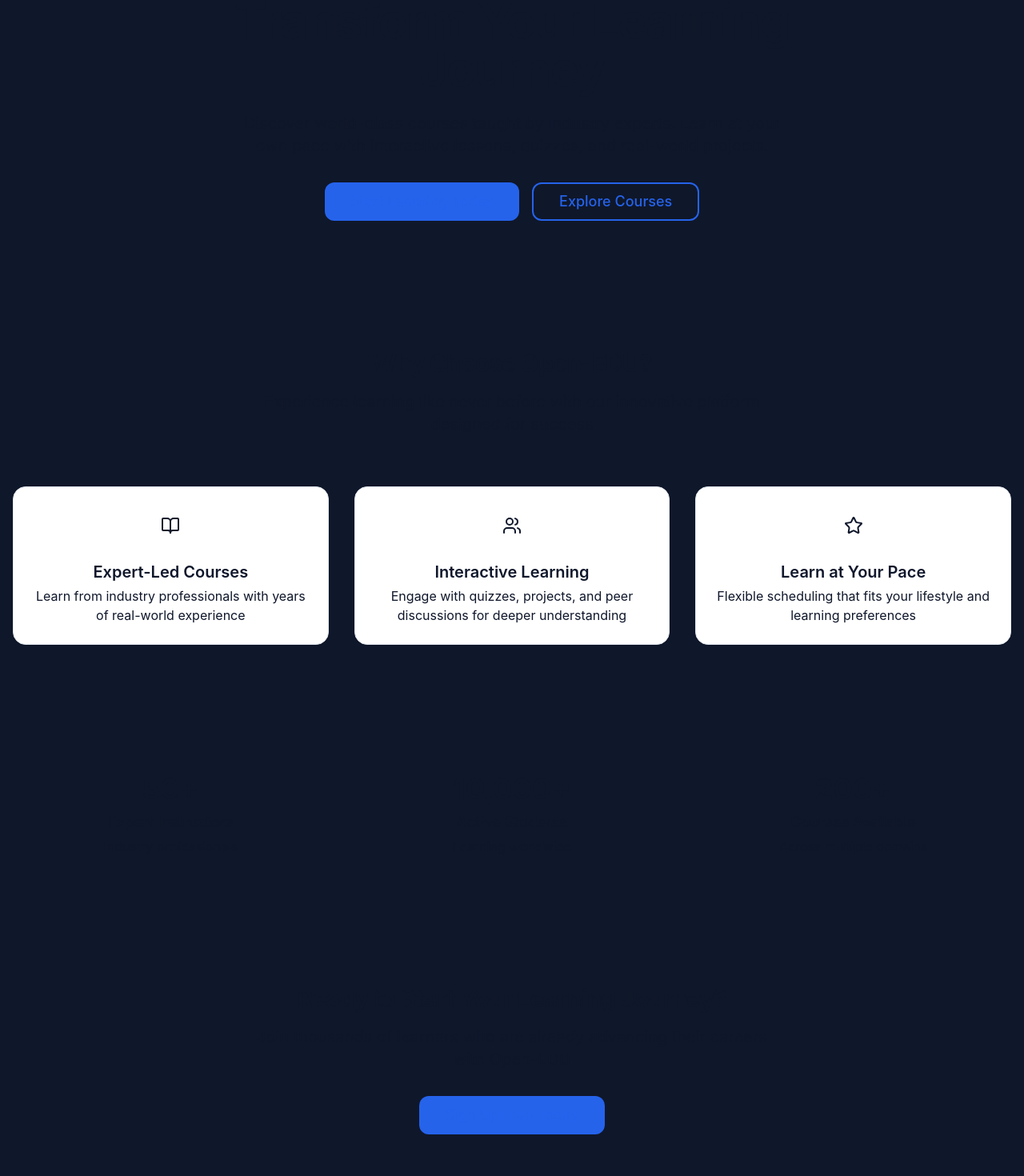
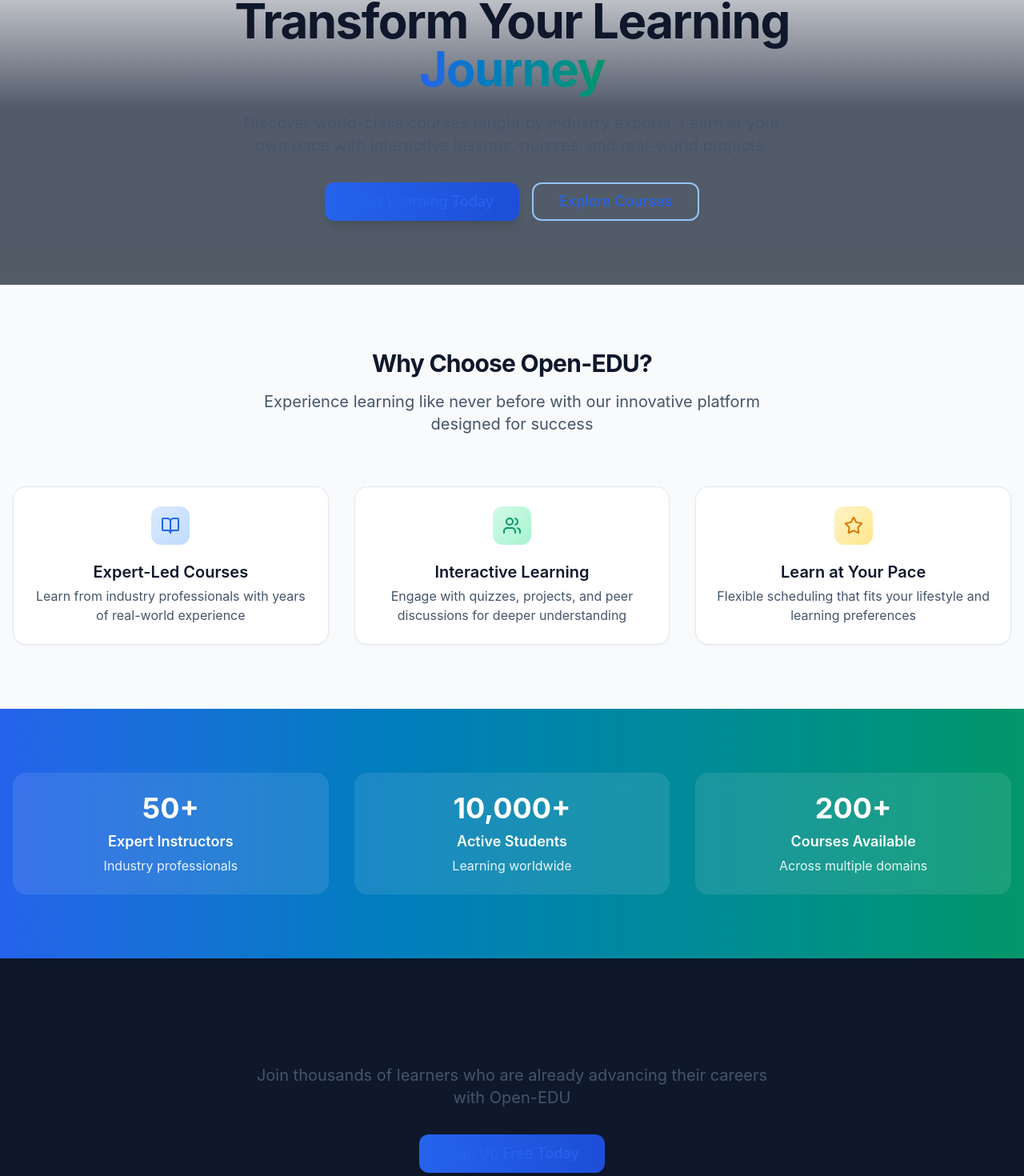
Before and after one commit to koosty/open-edu, a SvelteKit app: page / in a window 1280 px wide. Shown: the part 149-1619 px from the top of the page at 80% size. Built offline with nearby package versions, Linux system fonts and the light colour scheme; no server answers.

Commit message:
feat: update landing page with design system

```diff
--- a/src/routes/+page.svelte
+++ b/src/routes/+page.svelte
@@ -11,31 +11,31 @@
 </svelte:head>
 
 <!-- Hero Section -->
-<section class="py-20 px-4 text-center bg-gradient-to-b from-background to-muted/20">
+<section class="py-20 px-4 text-center bg-gradient-to-b from-white via-primary-50/30 to-secondary-50/30">
 	<div class="container mx-auto max-w-4xl">
 		<h1 class="text-4xl md:text-6xl font-bold tracking-tight mb-6">
 			Transform Your Learning
-			<span class="text-primary">Journey</span>
+			<span class="bg-gradient-to-r from-primary-600 to-secondary-600 bg-clip-text text-transparent">Journey</span>
 		</h1>
-		<p class="text-xl text-muted-foreground mb-8 max-w-2xl mx-auto">
+		<p class="text-xl text-slate-600 mb-8 max-w-2xl mx-auto">
 			Discover world-class courses taught by industry experts. Learn at your own pace with interactive lessons, quizzes, and real-world projects.
 		</p>
 		<div class="flex flex-col sm:flex-row gap-4 justify-center items-center">
 		{#if authState.user}
 			<div class="flex flex-col sm:flex-row gap-4">
-				<Button size="lg" class="text-lg px-8">
+				<Button size="lg" class="text-lg px-8 bg-gradient-to-r from-primary-600 to-primary-700 hover:from-primary-700 hover:to-primary-800 interactive rounded-lg shadow-lg">
 					<a href="{base}/dashboard">Go to Dashboard</a>
 				</Button>
-				<Button variant="outline" size="lg" class="text-lg px-8">
+				<Button variant="outline" size="lg" class="text-lg px-8 interactive rounded-lg border-primary-300 text-primary-700 hover:bg-primary-50">
 					<a href="{base}/courses">Browse Courses</a>
 				</Button>
 			</div>
 		{:else}
 			<div class="flex flex-col sm:flex-row gap-4">
-				<Button size="lg" class="text-lg px-8">
+				<Button size="lg" class="text-lg px-8 bg-gradient-to-r from-primary-600 to-primary-700 hover:from-primary-700 hover:to-primary-800 interactive rounded-lg shadow-lg">
 					<a href="{base}/auth/login">Start Learning Today</a>
 				</Button>
-				<Button variant="outline" size="lg" class="text-lg px-8">
+				<Button variant="outline" size="lg" class="text-lg px-8 interactive rounded-lg border-primary-300 text-primary-700 hover:bg-primary-50">
 					<a href="{base}/courses">Explore Courses</a>
 				</Button>
 			</div>
@@ -45,47 +45,47 @@
 </section>
 
 <!-- Features Section -->
-<section class="py-20 px-4">
+<section class="py-20 px-4 bg-slate-50">
 	<div class="container mx-auto max-w-7xl">
 		<div class="text-center mb-16">
-			<h2 class="text-3xl font-bold mb-4">Why Choose Open-EDU?</h2>
-			<p class="text-xl text-muted-foreground max-w-2xl mx-auto">
+			<h2 class="text-3xl font-bold text-slate-900 mb-4">Why Choose Open-EDU?</h2>
+			<p class="text-xl text-slate-600 max-w-2xl mx-auto">
 				Experience learning like never before with our innovative platform designed for success
 			</p>
 		</div>
 
 		<div class="grid grid-cols-1 md:grid-cols-3 gap-8">
-			<Card>
+			<Card class="card-hover rounded-xl shadow-sm border-slate-200">
 				<CardHeader class="text-center">
-					<div class="w-12 h-12 bg-primary/10 rounded-lg flex items-center justify-center mx-auto mb-4">
-						<BookOpen class="h-6 w-6 text-primary" />
+					<div class="w-12 h-12 bg-gradient-to-br from-primary-100 to-primary-200 rounded-lg flex items-center justify-center mx-auto mb-4">
+						<BookOpen class="h-6 w-6 text-primary-600" />
 					</div>
-					<CardTitle>Expert-Led Courses</CardTitle>
-					<CardDescription>
+					<CardTitle class="text-slate-900">Expert-Led Courses</CardTitle>
+					<CardDescription class="text-slate-600">
 						Learn from industry professionals with years of real-world experience
 					</CardDescription>
 				</CardHeader>
 			</Card>
 
-			<Card>
+			<Card class="card-hover rounded-xl shadow-sm border-slate-200">
 				<CardHeader class="text-center">
-					<div class="w-12 h-12 bg-primary/10 rounded-lg flex items-center justify-center mx-auto mb-4">
-						<Users class="h-6 w-6 text-primary" />
+					<div class="w-12 h-12 bg-gradient-to-br from-secondary-100 to-secondary-200 rounded-lg flex items-center justify-center mx-auto mb-4">
+						<Users class="h-6 w-6 text-secondary-600" />
 					</div>
-					<CardTitle>Interactive Learning</CardTitle>
-					<CardDescription>
+					<CardTitle class="text-slate-900">Interactive Learning</CardTitle>
+					<CardDescription class="text-slate-600">
 						Engage with quizzes, projects, and peer discussions for deeper understanding
 					</CardDescription>
 				</CardHeader>
 			</Card>
 
-			<Card>
+			<Card class="card-hover rounded-xl shadow-sm border-slate-200">
 				<CardHeader class="text-center">
-					<div class="w-12 h-12 bg-primary/10 rounded-lg flex items-center justify-center mx-auto mb-4">
-						<Star class="h-6 w-6 text-primary" />
+					<div class="w-12 h-12 bg-gradient-to-br from-accent-100 to-accent-200 rounded-lg flex items-center justify-center mx-auto mb-4">
+						<Star class="h-6 w-6 text-accent-600" />
 					</div>
-					<CardTitle>Learn at Your Pace</CardTitle>
-					<CardDescription>
+					<CardTitle class="text-slate-900">Learn at Your Pace</CardTitle>
+					<CardDescription class="text-slate-600">
 						Flexible scheduling that fits your lifestyle and learning preferences
 					</CardDescription>
 				</CardHeader>
@@ -95,23 +95,23 @@
 </section>
 
 <!-- Stats Section -->
-<section class="py-20 px-4 bg-muted/50">
+<section class="py-20 px-4 bg-gradient-to-r from-primary-600 to-secondary-600">
 	<div class="container mx-auto max-w-7xl">
 		<div class="grid grid-cols-1 md:grid-cols-3 gap-8 text-center">
-			<div>
-				<div class="text-4xl font-bold text-primary mb-2">50+</div>
-				<div class="text-lg font-semibold mb-1">Expert Instructors</div>
-				<div class="text-muted-foreground">Industry professionals</div>
+			<div class="p-6 rounded-xl bg-white/10 backdrop-blur-sm interactive hover:bg-white/20">
+				<div class="text-4xl font-bold text-white mb-2">50+</div>
+				<div class="text-lg font-semibold text-white mb-1">Expert Instructors</div>
+				<div class="text-white/90">Industry professionals</div>
 			</div>
-			<div>
-				<div class="text-4xl font-bold text-primary mb-2">10,000+</div>
-				<div class="text-lg font-semibold mb-1">Active Students</div>
-				<div class="text-muted-foreground">Learning worldwide</div>
+			<div class="p-6 rounded-xl bg-white/10 backdrop-blur-sm interactive hover:bg-white/20">
+				<div class="text-4xl font-bold text-white mb-2">10,000+</div>
+				<div class="text-lg font-semibold text-white mb-1">Active Students</div>
+				<div class="text-white/90">Learning worldwide</div>
 			</div>
-			<div>
-				<div class="text-4xl font-bold text-primary mb-2">200+</div>
-				<div class="text-lg font-semibold mb-1">Courses Available</div>
-				<div class="text-muted-foreground">Across multiple domains</div>
+			<div class="p-6 rounded-xl bg-white/10 backdrop-blur-sm interactive hover:bg-white/20">
+				<div class="text-4xl font-bold text-white mb-2">200+</div>
+				<div class="text-lg font-semibold text-white mb-1">Courses Available</div>
+				<div class="text-white/90">Across multiple domains</div>
 			</div>
 		</div>
 	</div>
@@ -120,12 +120,12 @@
 <!-- CTA Section -->
 <section class="py-20 px-4">
 	<div class="container mx-auto max-w-4xl text-center">
-		<h2 class="text-3xl font-bold mb-4">Ready to Start Your Learning Journey?</h2>
-		<p class="text-xl text-muted-foreground mb-8 max-w-2xl mx-auto">
+		<h2 class="text-3xl font-bold text-slate-900 mb-4">Ready to Start Your Learning Journey?</h2>
+		<p class="text-xl text-slate-600 mb-8 max-w-2xl mx-auto">
 			Join thousands of learners who are already advancing their careers with Open-EDU
 		</p>
 		{#if !authState.user}
-			<Button size="lg" class="text-lg px-8">
+			<Button size="lg" class="text-lg px-8 bg-gradient-to-r from-primary-600 to-primary-700 hover:from-primary-700 hover:to-primary-800 interactive rounded-lg shadow-lg">
 				<a href="{base}/auth/login">Sign Up Free Today</a>
 			</Button>
 		{/if}
```
